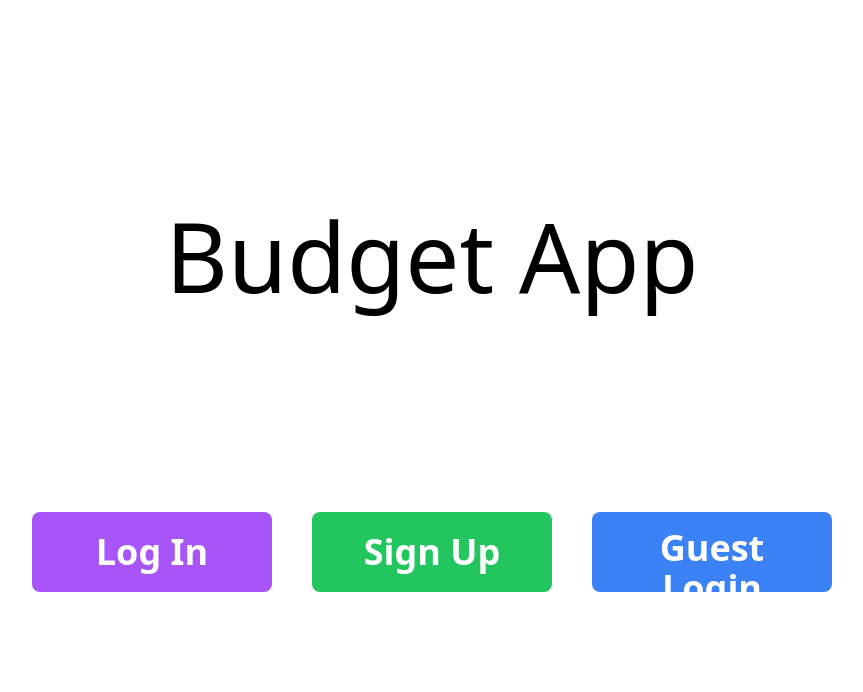
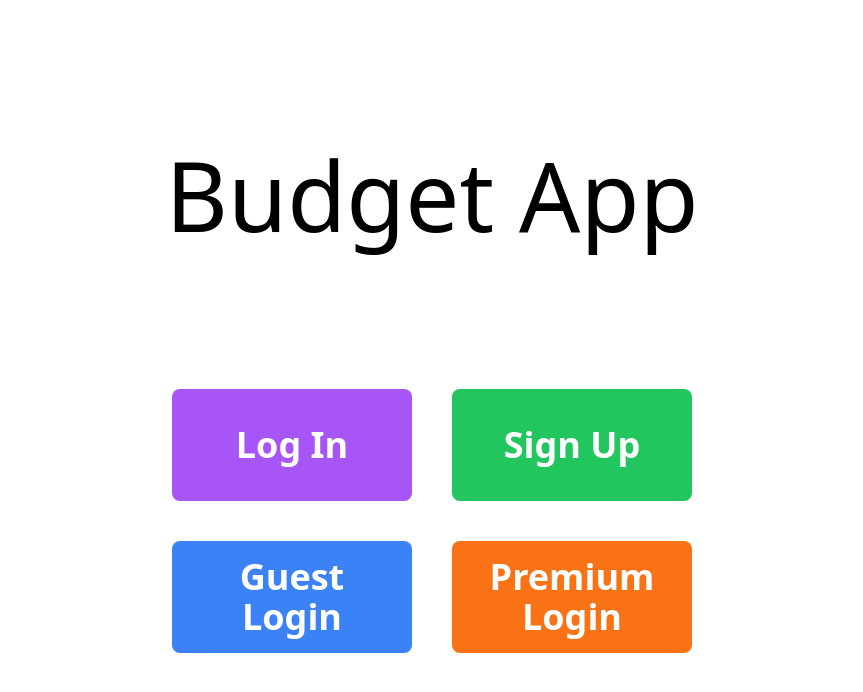
Before and after one commit to jdplumst/budget-app, a Next.js app: page / in a window 1280 px wide. Shown: the top 692 px of the page, without its empty margins (208-1071 px from the left). Built offline with nearby package versions, Linux system fonts and the light colour scheme; no server answers.

Commit message:
Add Premium Guest Login

```diff
--- a/src/pages/index.tsx
+++ b/src/pages/index.tsx
@@ -1,54 +1,24 @@
 import LoadingSpinner from "@/components/LoadingSpinner";
-import { api } from "@/constants";
+import useLogin from "@/hooks/useLogin";
 import useSession from "@/hooks/useSession";
 import Head from "next/head";
 import Link from "next/link";
 import Router from "next/router";
 import { useState } from "react";
-import { useMutation } from "react-query";
 
 export default function Home() {
   const [error, setError] = useState<string | null>(null);
   const [disabled, setDisabled] = useState(false);
+  const [isLoggingIn, setIsLoggingIn] = useState<null | "Guest" | "Premium">(
+    null
+  );
 
   const { user, userLoading } = useSession();
   if (user && !userLoading) {
     Router.push("/projects");
   }
 
-  const guestLogin = async () => {
-    const response = await fetch(`${api}/auth/login`, {
-      method: "POST",
-      headers: {
-        "Content-Type": "application/json"
-      },
-      body: JSON.stringify({
-        username: process.env.NEXT_PUBLIC_GUEST_USERNAME,
-        password: process.env.NEXT_PUBLIC_GUEST_PWORD
-      }),
-      credentials: "include"
-    });
-    if (!response.ok) {
-      const error = await response.text();
-      throw Error(error);
-    }
-    return;
-  };
-
-  const { mutate: guestMutation, isLoading } = useMutation(guestLogin, {
-    onSuccess(data, variables, context) {
-      Router.push("/projects");
-    },
-    onError(error, variables, context) {
-      setError((error as Error).message);
-      setDisabled(false);
-    }
-  });
-
-  const handleGuestLogin = () => {
-    setDisabled(true);
-    guestMutation();
-  };
+  const { mutate: loginMutation, isLoading: loginLoading } = useLogin();
 
   if (userLoading || user)
     return (
@@ -67,22 +37,74 @@ export default function Home() {
       </Head>
       <main className="flex min-h-screen flex-col items-center justify-evenly">
         <h1 className="text-8xl">Budget App</h1>
-        <div className="flex justify-center gap-10">
+        <div className="grid grid-cols-2 gap-10">
           <Link href="/login">
-            <button className="h-20 w-60 rounded-lg bg-purple-500 p-4 text-4xl font-bold text-white hover:cursor-pointer hover:bg-purple-600">
+            <button
+              disabled={disabled}
+              className="h-28 w-60 rounded-lg bg-purple-500 p-4 text-4xl font-bold text-white hover:cursor-pointer hover:bg-purple-600">
               Log In
             </button>
           </Link>
           <Link href="/signup">
-            <button className="h-20 w-60 rounded-lg bg-green-500 p-4 text-4xl font-bold text-white hover:cursor-pointer hover:bg-green-600">
+            <button
+              disabled={disabled}
+              className="h-28 w-60 rounded-lg bg-green-500 p-4 text-4xl font-bold text-white hover:cursor-pointer hover:bg-green-600">
               Sign Up
             </button>
           </Link>
           <button
-            onClick={() => handleGuestLogin()}
+            onClick={() => {
+              setDisabled(true);
+              setIsLoggingIn("Guest");
+              loginMutation(
+                {
+                  username: process.env.NEXT_PUBLIC_GUEST_USERNAME as string,
+                  password: process.env.NEXT_PUBLIC_GUEST_PWORD as string
+                },
+                {
+                  onSuccess(data, variables, context) {
+                    Router.push("/projects");
+                  },
+                  onError(error, variables, context) {
+                    setDisabled(false);
+                  }
+                }
+              );
+            }}
             disabled={disabled}
-            className="h-20 w-60 rounded-lg bg-blue-500 p-4 text-4xl font-bold text-white hover:cursor-pointer hover:bg-blue-600">
-            {isLoading ? <LoadingSpinner /> : "Guest Login"}
+            className="h-28 w-60 rounded-lg bg-blue-500 p-4 text-4xl font-bold text-white hover:cursor-pointer hover:bg-blue-600">
+            {loginLoading && isLoggingIn === "Guest" ? (
+              <LoadingSpinner />
+            ) : (
+              "Guest Login"
+            )}
+          </button>
+          <button
+            onClick={() => {
+              setDisabled(true);
+              setIsLoggingIn("Premium");
+              loginMutation(
+                {
+                  username: process.env.NEXT_PUBLIC_PREMIUM_USERNAME as string,
+                  password: process.env.NEXT_PUBLIC_PREMIUM_PWORD as string
+                },
+                {
+                  onSuccess(data, variables, context) {
+                    Router.push("/projects");
+                  },
+                  onError(error, variables, context) {
+                    setDisabled(false);
+                  }
+                }
+              );
+            }}
+            disabled={disabled}
+            className="h-28 w-60 rounded-lg bg-orange-500 p-4 text-4xl font-bold text-white hover:cursor-pointer hover:bg-orange-600">
+            {loginLoading && isLoggingIn === "Premium" ? (
+              <LoadingSpinner />
+            ) : (
+              "Premium Login"
+            )}
           </button>
         </div>
         {error && (
```
